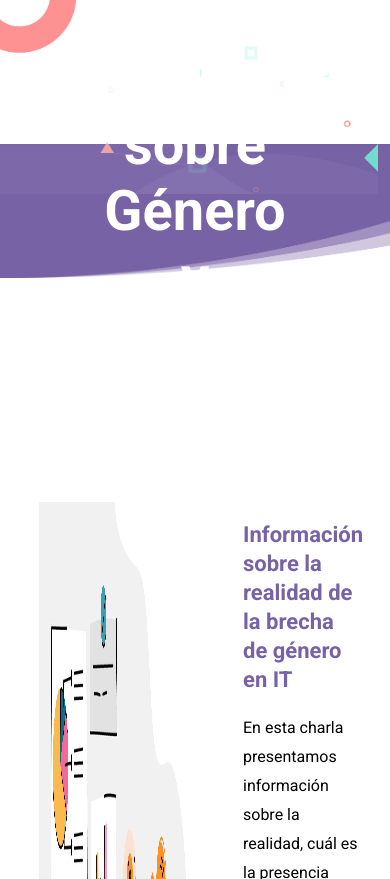
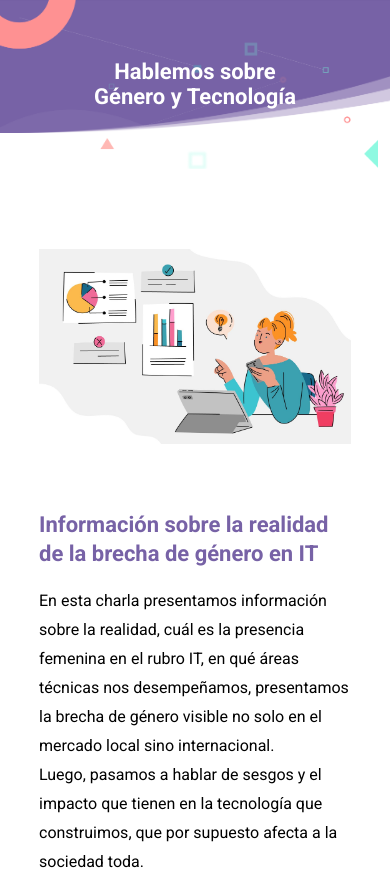
Before and after one commit to daiterranova/PersonasIT-First-Challenge, a plain HTML site: page index.html in a window 390 px wide. Shown: the top 879 px of the page. Drawn offline with Linux system fonts and the light colour scheme.

Commit message:
add media query for mobile responsive design

```diff
--- a/css/styles.css
+++ b/css/styles.css
@@ -58,16 +58,24 @@ body {
 }
 
 .header__container img {
+  width: 100%;
   object-fit: cover;
   position: absolute;
-  width: 100%;
+  overflow: hidden;
+}
+
+.header__image-background {
+  top: 0;
+  right: 0;
+  left: 0;
+  bottom: 0;
 }
 
 .header__image-background__ontop {
-  z-index: 1;
-  top: -1%;
+  top: -5%;
   left: -3%;
 }
+
 .cards-container {
   display: flex;
   flex-direction: column;
@@ -78,7 +86,7 @@ body {
   gap: 5rem;
 }
 .card {
-  display: inherit;
+  display: flex;
   gap: 3rem;
   line-height: var(--lineHeigthLarge);
 }
@@ -115,6 +123,7 @@ body {
 }
 .sub-footer__text {
   font-size: 0.8rem;
+  text-align: center;
 }
 .sub-footer__button {
   border: 1px solid black;
@@ -133,15 +142,38 @@ body {
   justify-content: start;
 }
 .footer__text {
-  width: 60%;
   height: auto;
   font-size: 0.8rem;
-  padding-left: 12rem;
   display: flex;
   align-items: baseline;
+  padding-left: 12rem;
+  justify-content: center;
   gap: 0.2rem;
+  text-align: center;
 }
 .footer__icon {
   width: 10px;
   height: 10px;
 }
+@media screen and (max-width: 800px) {
+  .header__container {
+    height: 20%;
+  }
+  .header__title {
+    font-size: var(--fontSizeMedium);
+  }
+  .card {
+    display: flex;
+    align-items: center;
+    flex-direction: column;
+  }
+  .card img {
+    width: 100%;
+  }
+  .footer__container {
+    justify-content: center;
+  }
+  .footer__text {
+    padding: 0;
+  }
+}
```
